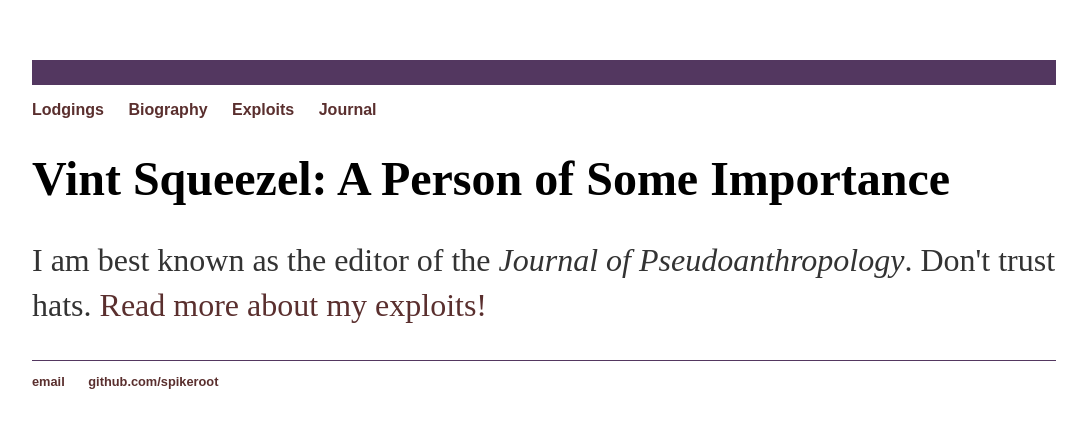
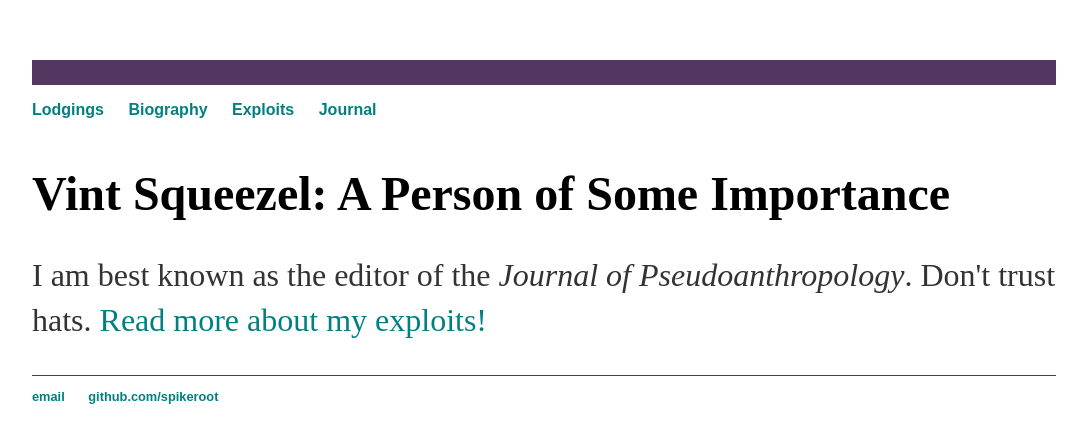
Before and after one commit to Spikeroot/spikeroot.github.io, a Jekyll site: the page built from index.html, in a window 1280 px wide. Shown: the top 443 px of the page, without its empty margins (96-1183 px from the left). Built offline with Jekyll 4.4.1, drawn with Linux system fonts in a browser that asks for light colours.

Commit message:
Update main.css

```diff
--- a/css/main.css
+++ b/css/main.css
@@ -15,7 +15,7 @@ nav ul li, footer ul li {
 }
 a {
     text-decoration: none;
-    color: #5A2F2E;
+    color: #008080;
 }
 a:hover {
     text-decoration: underline;
@@ -23,6 +23,7 @@ a:hover {
 h1 {
     font-size: 3em;
     font-family:'Bahnschrift', 'Bahnschrift', 'Bahnschrift';
+    padding-top: 15px;
 }
 p {
     font-size: 2em;
```
